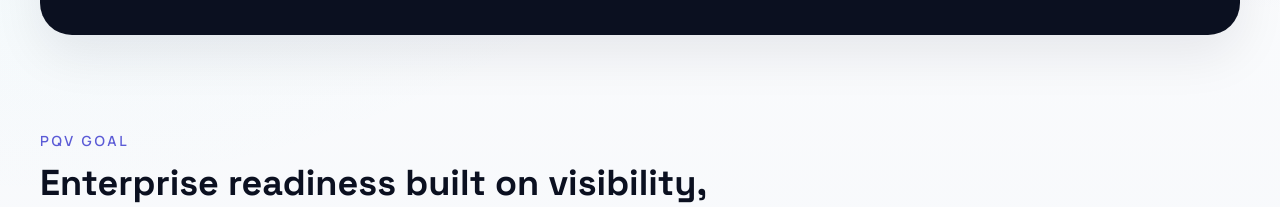
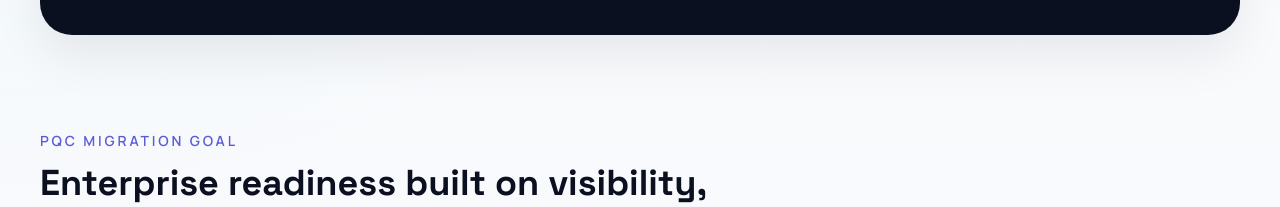
Before and after one commit to postqsoftwarelabs/postqsoftwarelabs, a plain HTML site: page index.html in a window 1280 px wide. Shown: the part 840-1047 px from the top of the page. Drawn offline with nearby package versions, Linux system fonts and the light colour scheme.

Commit message:
spell fix

```diff
--- a/index.html
+++ b/index.html
@@ -144,7 +144,7 @@
       <section class="mx-auto max-w-7xl px-6 py-16 lg:px-10">
         <div class="flex items-end justify-between gap-6 flex-wrap">
           <div class="max-w-2xl">
-            <p class="text-sm font-semibold uppercase tracking-[0.2em] text-accent">PQV Goal</p>
+            <p class="text-sm font-semibold uppercase tracking-[0.2em] text-accent">PQC Migration Goal</p>
             <h2 class="mt-3 font-display text-3xl font-bold text-navy md:text-4xl">
               Enterprise readiness built on visibility, adaptability, and control
             </h2>
```
